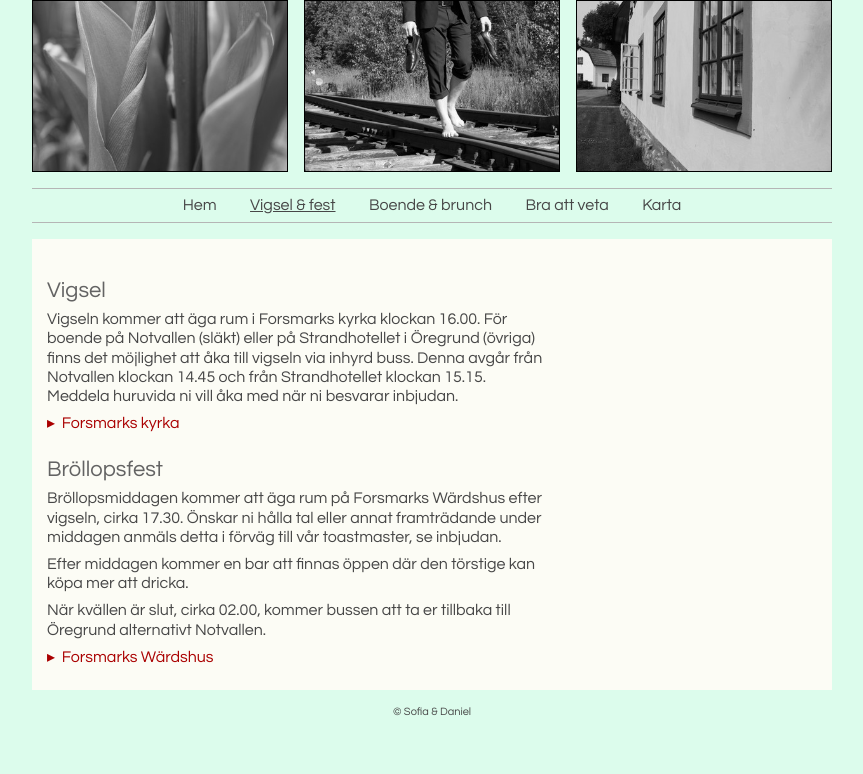
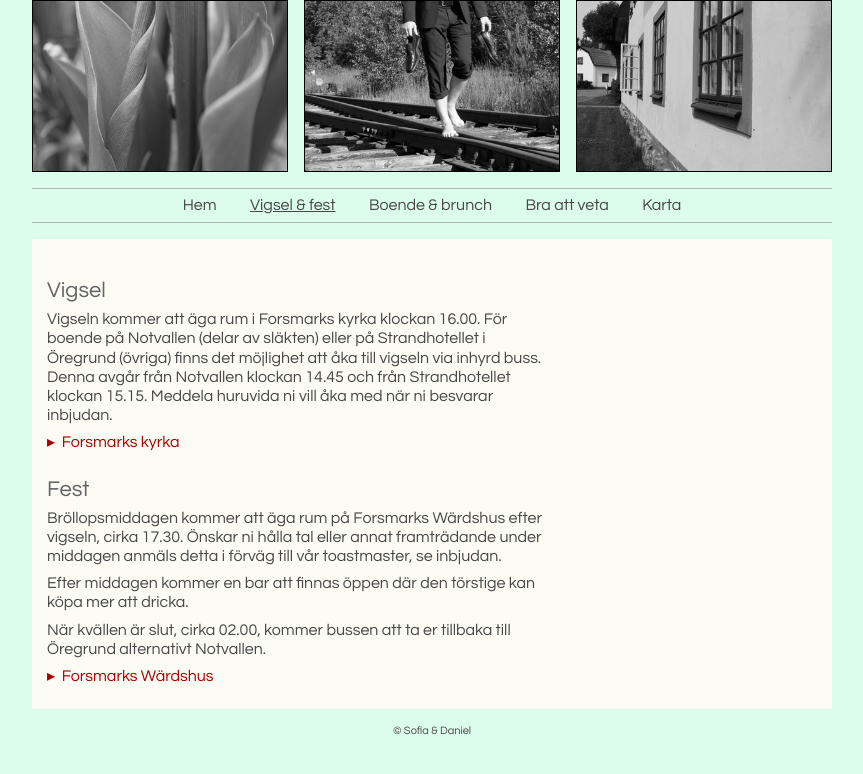
Before and after one commit to stigdanielek/stigdanielek.github.io, a Jekyll site: the page built from fest/index.html, in a window 1280 px wide. Shown: the top 774 px of the page, without its empty margins (208-1071 px from the left). Built offline with Jekyll 4.4.1, drawn with Linux system fonts in a browser that asks for light colours.

Commit message:
Added keys for the schedule and renamed things.

```diff
--- a/fest/index.html
+++ b/fest/index.html
@@ -6,20 +6,20 @@
     <h2>Vigsel</h2>
     <p>
       Vigseln kommer att äga rum i Forsmarks kyrka klockan
-        {{ site.data.schedule | where: "longText", "Vigsel i Forsmarks kyrka" | map: "time" }}.
-      För boende på Notvallen (släkt) eller på Strandhotellet i Öregrund (övriga) finns det möjlighet att åka till vigseln via inhyrd buss. Denna avgår från Notvallen klockan
-        {{ site.data.schedule | where: "longText", "Bussen avgår från Notvallen" | map: "time" }}
+        {{ site.data.schedule | where: "key", "vigsel" | map: "time" }}.
+      För boende på Notvallen (delar av släkten) eller på Strandhotellet i Öregrund (övriga) finns det möjlighet att åka till vigseln via inhyrd buss. Denna avgår från Notvallen klockan
+        {{ site.data.schedule | where: "key", "buss.notvallen" | map: "time" }}
       och från Strandhotellet klockan
-        {{ site.data.schedule | where: "longText", "Bussen avgår från Strandhotellet" | map: "time" }}.
+        {{ site.data.schedule | where: "key", "buss.strandhotellet" | map: "time" }}.
       Meddela huruvida ni vill åka med när ni besvarar inbjudan.
     </p>
     <p class="maplink">
-      <a href="/karta/#kyrka">Forsmarks kyrka</a>
+      <a href="/karta/#kyrkan">Forsmarks kyrka</a>
     </p>
-    <h2>Bröllopsfest</h2>
+    <h2>Fest</h2>
     <p>
       Bröllopsmiddagen kommer att äga rum på Forsmarks Wärdshus efter vigseln, cirka
-        {{ site.data.schedule | where: "longText", "Middag och fest på Forsmarks Wärdshus" | map: "time" }}.
+        {{ site.data.schedule | where: "key", "middag" | map: "time" }}.
       Önskar ni hålla tal eller annat framträdande under middagen anmäls detta i förväg till vår toastmaster, se inbjudan.
     </p>
     <p>
@@ -27,11 +27,11 @@
     </p>
     <p>
       När kvällen är slut, cirka
-        {{ site.data.schedule | where: "longText", "Buss tillbaka till Strandhotellet och Notvallen" | map: "time" }},
+        {{ site.data.schedule | where: "key", "buss.festlokalen" | map: "time" }},
       kommer bussen att ta er tillbaka till Öregrund alternativt Notvallen.
     </p>
     <p class="maplink">
-      <a href="/karta/#fest">Forsmarks Wärdshus</a>
+      <a href="/karta/#festlokalen">Forsmarks Wärdshus</a>
     </p>
   </div>
 </div>
--- a/karta/index.html
+++ b/karta/index.html
@@ -13,12 +13,12 @@
   <script>
     var schedule = {{ site.data.schedule | jsonify }};
 
-    var placesGrouped = {{ site.data.places | group_by: "name" | jsonify }};
+    var placesGrouped = {{ site.data.places | group_by: "key" | jsonify }};
     var places = {};
-    var placeNames = [];
+    var placeKeys = [];
     for (var i = 0, length = placesGrouped.length; i < length; i++) {
       places[placesGrouped[i].name] = placesGrouped[i].items[0];
-      placeNames.push(placesGrouped[i].name);
+      placeKeys.push(placesGrouped[i].name);
     }
   </script>
 
```
Also changed, not shown: _data/places.json (+4 -4 lines), _data/schedule.json (+11 -5 lines), boende/index.html (+3 -6 lines), karta/map.js (+29 -29 lines).
